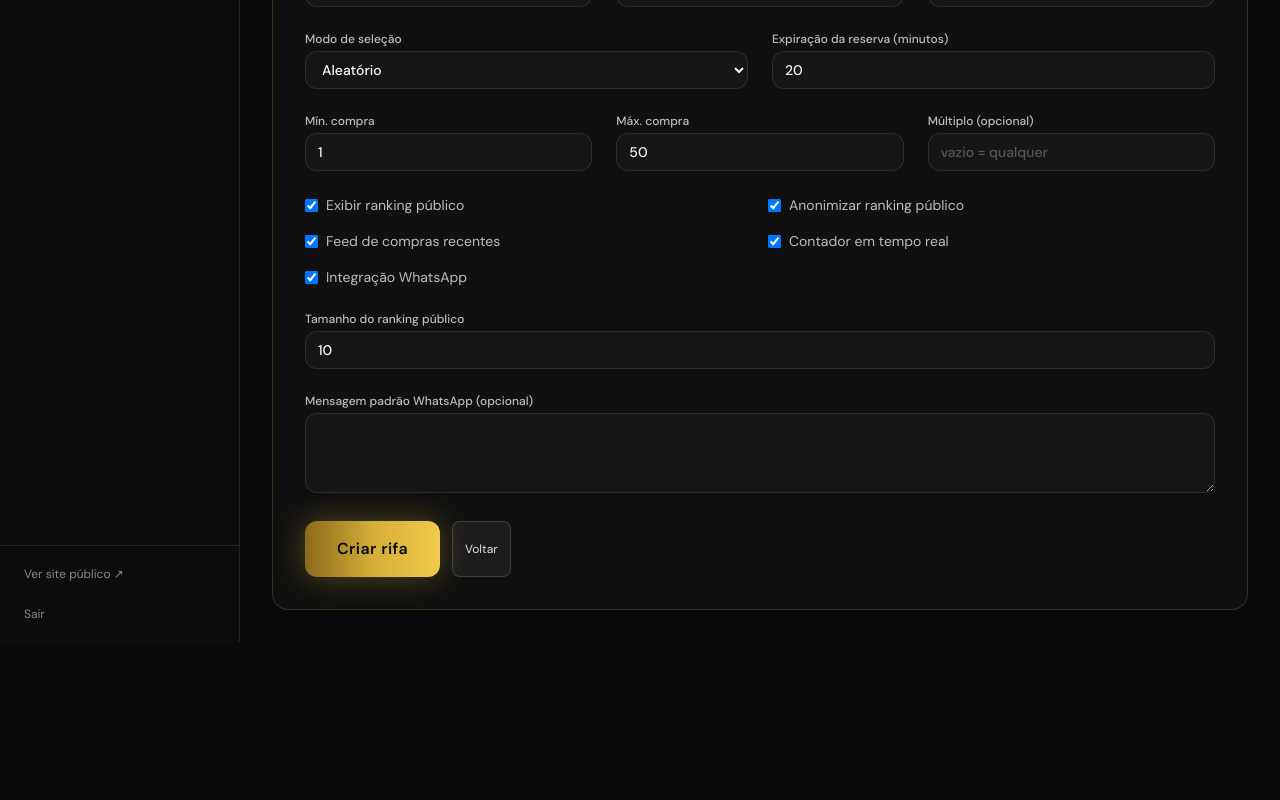
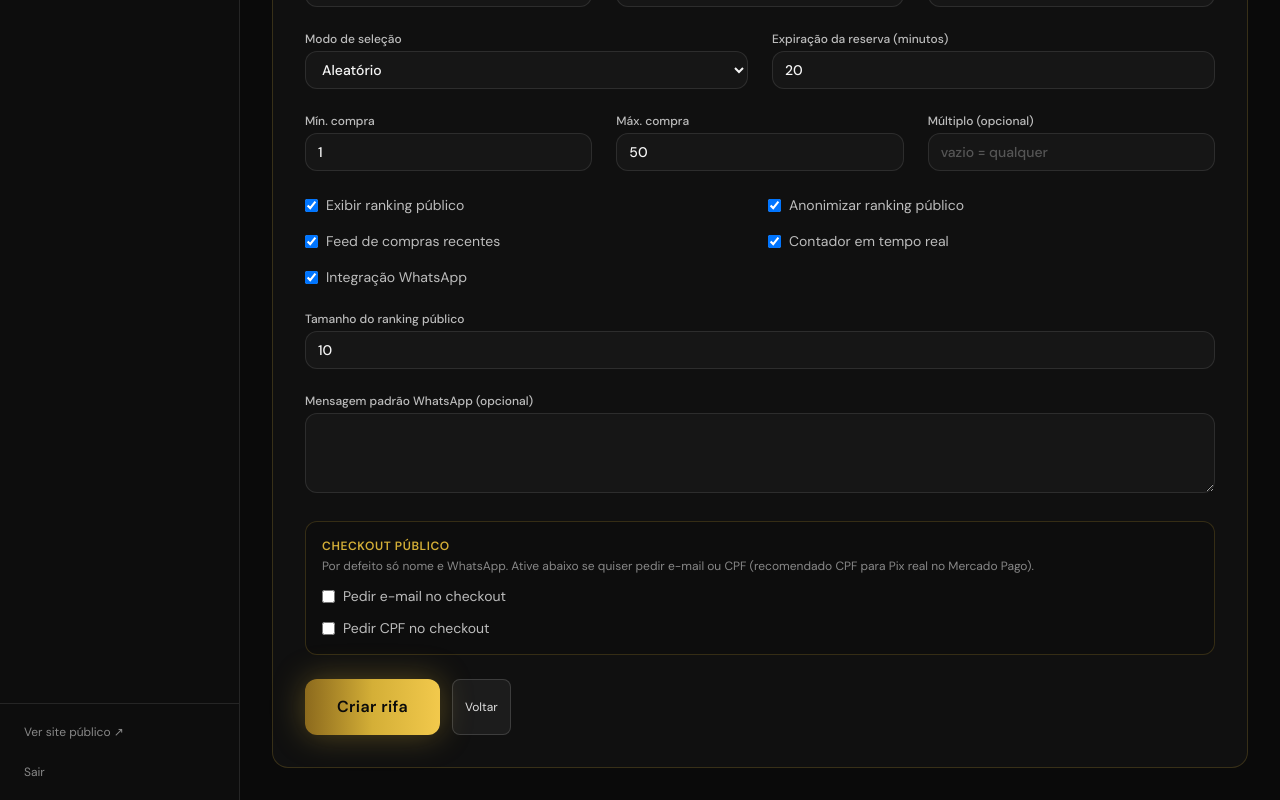
Before and after one commit to 3dils0n/DescubraNaRua, a Next.js app in the folder apps/web/: page /admin/rifas/new in a window 1280 px wide. Shown: the part 922-1722 px from the top of the page. Before the commit the page ends 1564 px from the top, so only its background shows below. Built offline with nearby package versions, Linux system fonts and the light colour scheme.

Commit message:
Add files via upload

```diff
--- a/apps/web/components/admin/raffle-form.tsx
+++ b/apps/web/components/admin/raffle-form.tsx
@@ -30,6 +30,8 @@ export type RaffleFormInitial = {
   ativarContadorTempoReal: boolean;
   ativarWhatsapp: boolean;
   mensagemWhatsappPadrao: string | null;
+  checkoutPedirEmail: boolean;
+  checkoutPedirCpf: boolean;
   status: "DRAFT" | "ACTIVE" | "CLOSED" | "DRAWN";
   slug?: string;
 };
@@ -60,6 +62,8 @@ const defaultCreate = (): RaffleFormInitial => {
     ativarContadorTempoReal: true,
     ativarWhatsapp: true,
     mensagemWhatsappPadrao: "",
+    checkoutPedirEmail: false,
+    checkoutPedirCpf: false,
     status: "DRAFT",
   };
 };
@@ -121,6 +125,8 @@ export function RaffleForm({
           ativarContadorTempoReal: f.ativarContadorTempoReal,
           ativarWhatsapp: f.ativarWhatsapp,
           mensagemWhatsappPadrao: f.mensagemWhatsappPadrao || null,
+          checkoutPedirEmail: f.checkoutPedirEmail,
+          checkoutPedirCpf: f.checkoutPedirCpf,
           status: f.status,
         };
         const res = await adminFetch<{ id: string }>("/api/admin/raffles", {
@@ -154,6 +160,8 @@ export function RaffleForm({
             ativarContadorTempoReal: f.ativarContadorTempoReal,
             ativarWhatsapp: f.ativarWhatsapp,
             mensagemWhatsappPadrao: f.mensagemWhatsappPadrao || null,
+            checkoutPedirEmail: f.checkoutPedirEmail,
+            checkoutPedirCpf: f.checkoutPedirCpf,
             status: f.status,
           }),
         });
@@ -363,6 +371,32 @@ export function RaffleForm({
           onChange={(e) => set("mensagemWhatsappPadrao", e.target.value || null)}
         />
       </label>
+      <div className="rounded-xl border border-[#D4AF37]/20 bg-[#0d0d0d] p-4">
+        <p className="text-xs font-semibold uppercase tracking-wider text-[#D4AF37]">Checkout público</p>
+        <p className="mt-1 text-xs text-[#888]">
+          Por defeito só nome e WhatsApp. Ative abaixo se quiser pedir e-mail ou CPF (recomendado CPF para Pix real no Mercado Pago).
+        </p>
+        <div className="mt-3 flex flex-col gap-3">
+          <label className="flex cursor-pointer items-center gap-2 text-sm text-[#BDBDBD]">
+            <input
+              type="checkbox"
+              checked={f.checkoutPedirEmail}
+              onChange={(e) => set("checkoutPedirEmail", e.target.checked)}
+              className="rounded border-white/20 bg-[#161616]"
+            />
+            Pedir e-mail no checkout
+          </label>
+          <label className="flex cursor-pointer items-center gap-2 text-sm text-[#BDBDBD]">
+            <input
+              type="checkbox"
+              checked={f.checkoutPedirCpf}
+              onChange={(e) => set("checkoutPedirCpf", e.target.checked)}
+              className="rounded border-white/20 bg-[#161616]"
+            />
+            Pedir CPF no checkout
+          </label>
+        </div>
+      </div>
       {err && <p className="text-sm text-red-400">{err}</p>}
       <div className="flex flex-wrap gap-3">
         <GoldButton type="submit" disabled={loading}>
```
Also changed, not shown: 1 other file (tests, documents, lock files or other folders).
